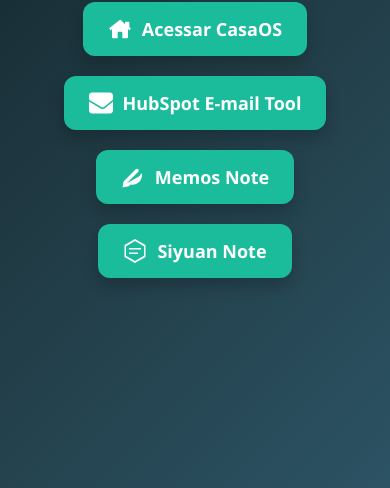
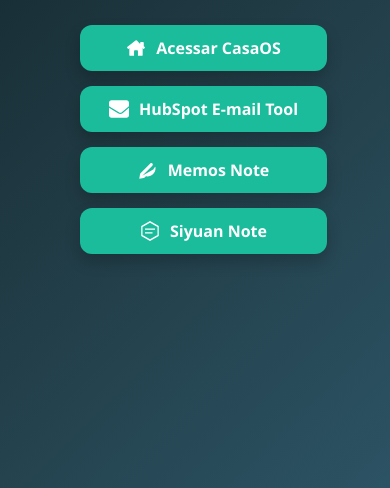
Before and after one commit to hirios/hirios, a plain HTML site: page index.html in a window 390 px wide. Shown: the part 356-844 px from the top of the page. Drawn offline with Linux system fonts and the light colour scheme.

Commit message:
Update index.html

```diff
--- a/index.html
+++ b/index.html
@@ -57,13 +57,33 @@
       vertical-align: middle;
       flex-shrink: 0;
     }
+
+    /* Responsividade para telas pequenas */
+    @media (max-width: 600px) {
+      .btn-container {
+        flex-direction: column;
+        align-items: center;
+        gap: 15px;
+      }
+
+      .button {
+        width: 90%;
+        justify-content: center;
+        font-size: 16px;
+        padding: 12px 20px;
+      }
+
+      .button svg {
+        width: 20px;
+        height: 20px;
+      }
+    }
   </style>
 </head>
 <body>
   <h1>Bem-vindo! Escolha um serviço:</h1>
   <div class="btn-container">
     <a class="button" href="http://177.32.240.244:8080/" target="_blank">
-      <!-- CasaOS Icon (Home) -->
       <svg xmlns="http://www.w3.org/2000/svg" viewBox="0 0 576 512">
         <path d="M541 229.16 512 206.52V104a24 24 0 0 0-24-24h-56a24 24 0 0 0-24 24v36.75L314.16 43a32 32 0 0 0-40.24 0L35 229.16a16 16 0 0 0-1.16 22.59l21.41 25.89a16 16 0 0 0 22.59 1.17L96 256.8V456a24 24 0 0 0 24 24h112V344a24 24 0 0 1 24-24h64a24 24 0 0 1 24 24v136h112a24 24 0 0 0 24-24V256.8l18.16 21.81a16 16 0 0 0 22.59-1.17l21.41-25.89a16 16 0 0 0-1.16-22.59z"/>
       </svg>
@@ -71,7 +91,6 @@
     </a>
 
     <a class="button" href="http://177.32.240.244:5050/" target="_blank">
-      <!-- E-mail Icon -->
       <svg xmlns="http://www.w3.org/2000/svg" viewBox="0 0 512 512">
         <path d="M502.3 190.8 327.4 338.2c-21.5 18.3-52.7 18.3-74.2 0L9.7 190.8C3.8 186 0 178.8 0 171V96c0-35.3 28.7-64 64-64h384c35.3 0 64 28.7 64 64v75c0 7.8-3.8 15-9.7 19.8zM0 224v192c0 35.3 28.7 64 64 64h384c35.3 0 64-28.7 64-64V224l-165.7 141c-33.5 28.5-82.1 28.5-115.6 0L0 224z"/>
       </svg>
@@ -79,7 +98,6 @@
     </a>
 
     <a class="button" href="http://177.32.240.244:5230/" target="_blank">
-    <!-- Ícone de Pena (Feather) - Estilo minimalista -->
       <svg xmlns="http://www.w3.org/2000/svg" viewBox="0 0 512 512">
         <path d="M109.7 402.3c4.7-4.7 9.4-9.3 14.1-13.9L368 144c14.8-14.8 14.8-38.8 0-53.6s-38.8-14.8-53.6 0L70.2 334.7c-9.6 9.6-16.2 21.4-19.2 34.4L32 480l110.9-19c13-3 24.9-9.6 34.5-19.2l25.4-25.4c12.1 2.5 24.8 3.7 37.6 3.7 114.9 0 208-93.1 208-208 0-12.7-1.3-25.3-3.7-37.6l-25.4 25.4c-9.6 9.6-16.2 21.4-19.2 34.4L109.7 402.3z"/>
       </svg>
@@ -87,7 +105,6 @@
     </a>
 
     <a class="button" href="http://177.32.240.244:6806/" target="_blank">
-  <!-- Ícone de Cubo (representando estrutura/modularidade) -->
       <svg xmlns="http://www.w3.org/2000/svg" viewBox="0 0 512 512">
         <path d="M256 0L32 128v256l224 128 224-128V128L256 0zm0 45.3l192 109.8v202.5L256 467.6 64 357.6V155.1L256 45.3zM128 192h256v32H128v-32zm0 96h192v32H128v-32z"/>
       </svg>
```
Lines whose indentation alone changed are shown as unchanged.
